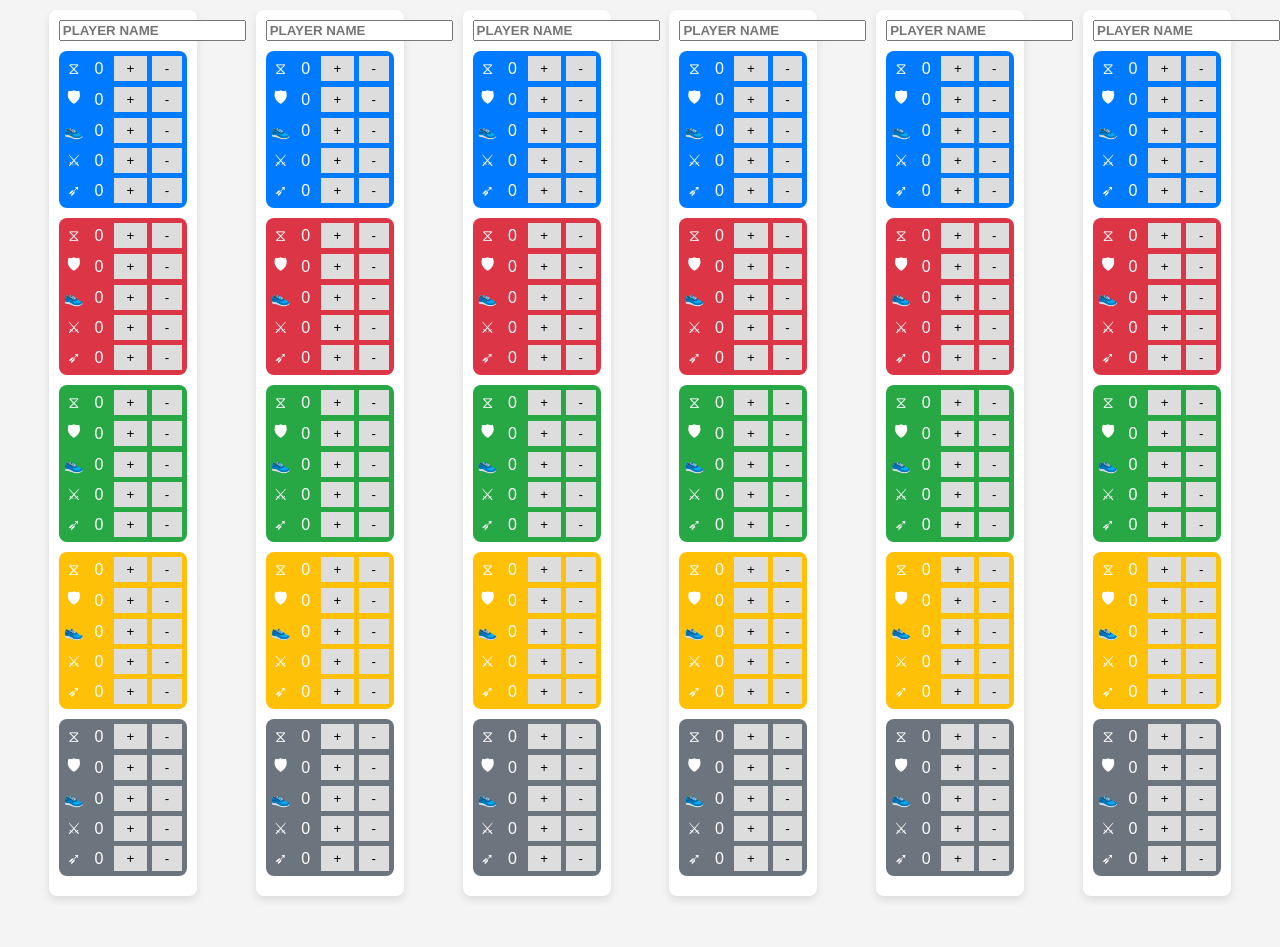
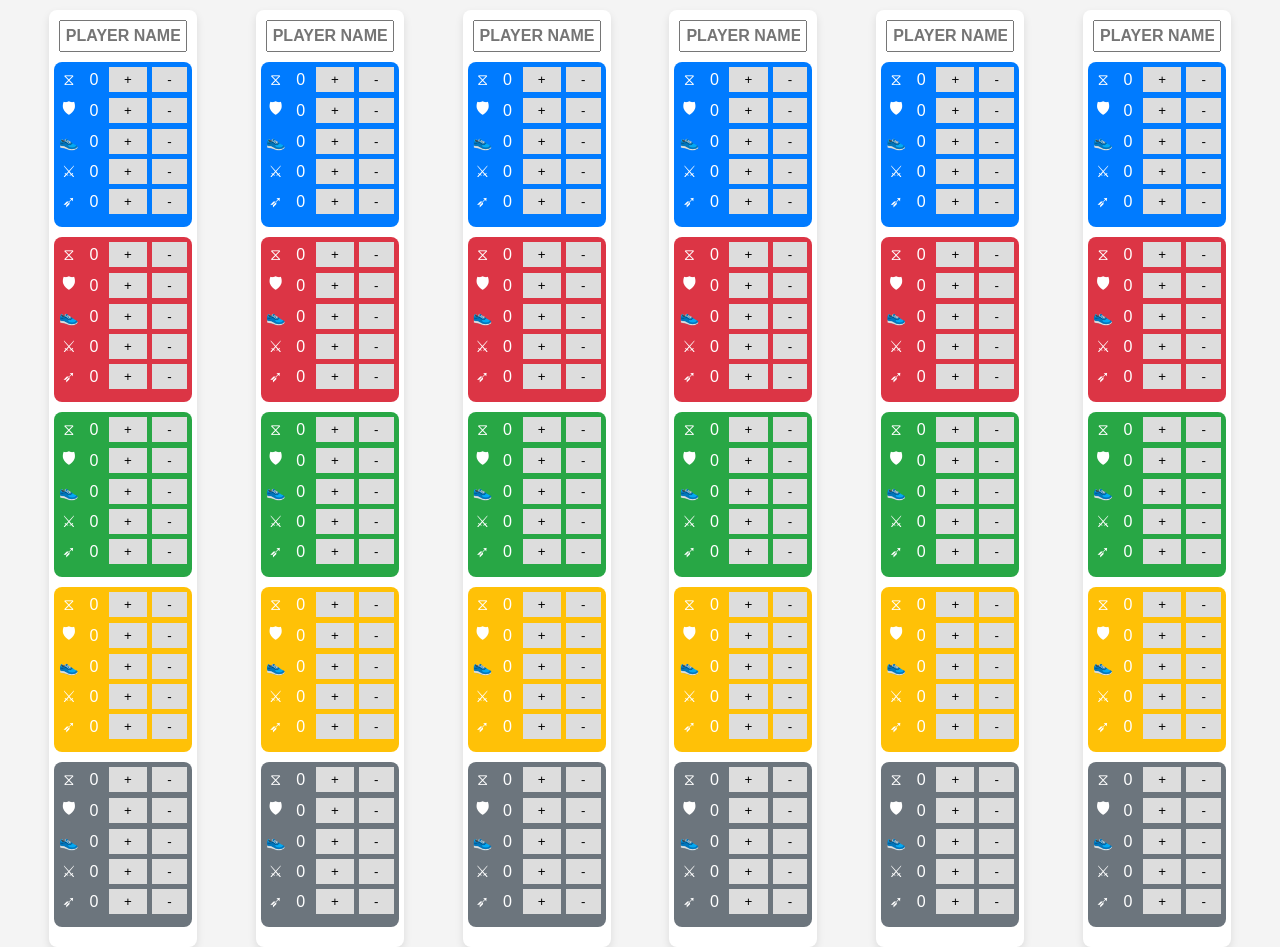
Before and after one commit to ixje/guardians2, a plain HTML site: page index.html in a window 1280 px wide. Before the commit the page ends 906 px from the top, so only its background shows below. Drawn offline with Linux system fonts and the light colour scheme.

Commit message:
adjust spacing

```diff
--- a/index.html
+++ b/index.html
@@ -30,12 +30,20 @@
       box-shadow: 0 4px 8px rgba(0, 0, 0, 0.1);
       padding: 10px;
       text-align: center;
+      display: flex;
+      flex-direction: column;
+      align-items: center;
+      height: 100%;
     }
 
     .player-name {
       margin-bottom: 10px;
       font-weight: bold;
       text-transform: uppercase;
+      width: 100%;
+      padding: 5px;
+      font-size: 16px;
+      box-sizing: border-box;
     }
 
     .player-card {
@@ -46,6 +54,8 @@
       display: flex;
       flex-direction: column;
       gap: 5px;
+      flex-grow: 1;
+      width: 100%;
     }
 
     .skillrow {
```
